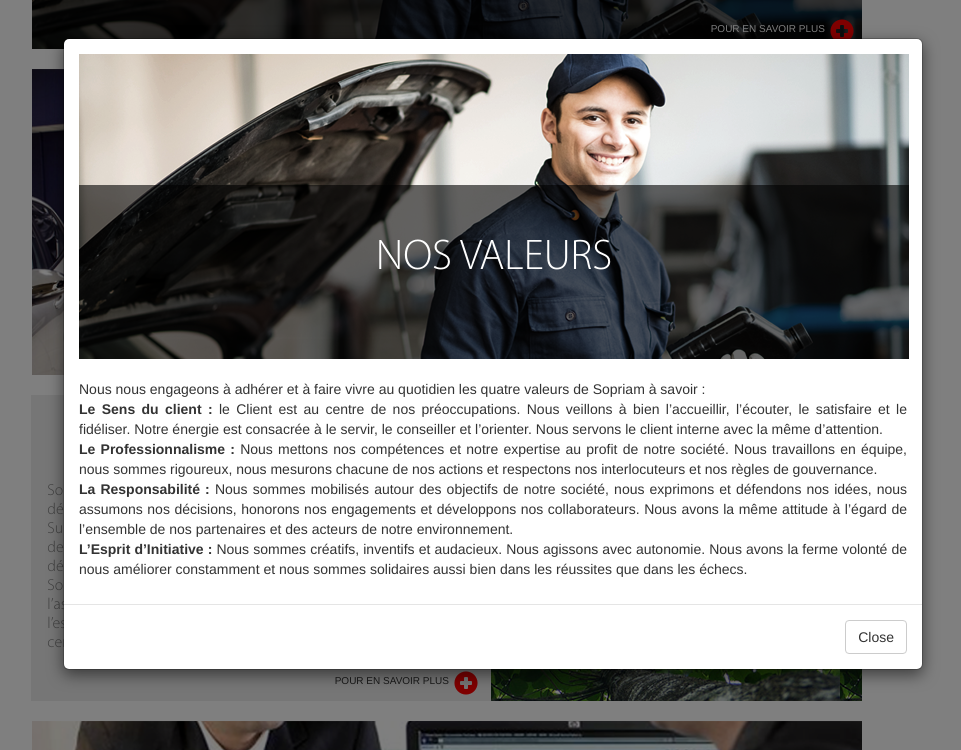
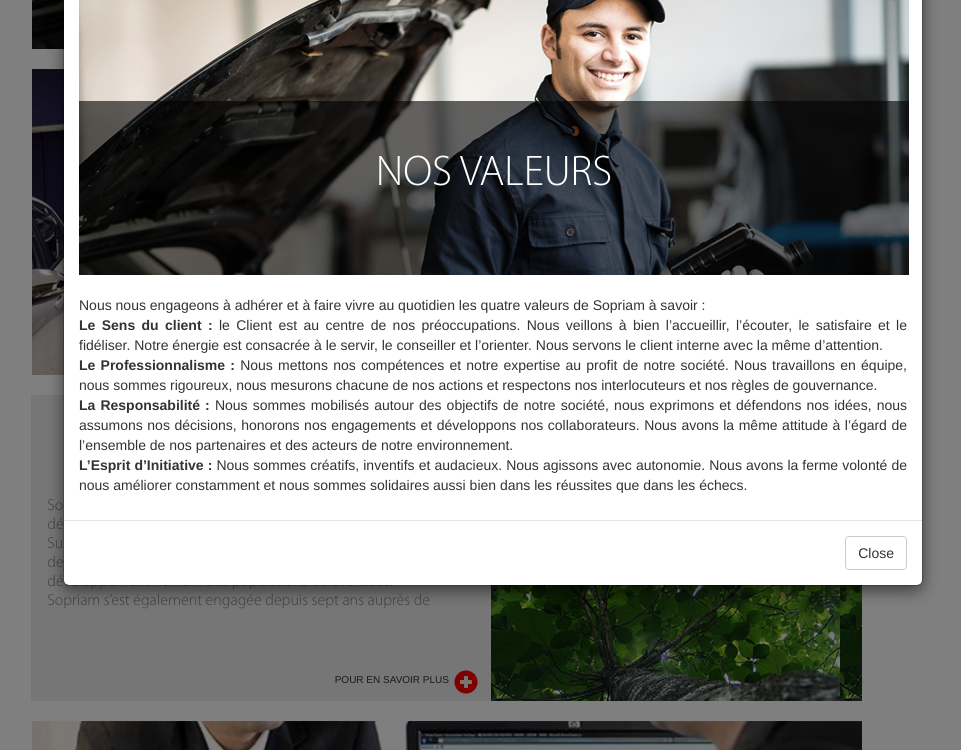
Before and after one commit to kbellioum/sopriam, a plain HTML site: page index.html in a window 1280 px wide. Both pictures are taken after a click on the element 1020 px from the left and 1449 px from the top of the page. Shown: the part 1099-1849 px from the top of the page, without its empty margins (193-1154 px from the left). Drawn offline with Linux system fonts and the light colour scheme.

Commit message:
update css

```diff
--- a/assets/css/style.css
+++ b/assets/css/style.css
@@ -763,11 +763,12 @@ li.dropdown {
 
 #txtsec {
     font-size: 16px;   /* for all text  font-size: 9px*/
-    height: 170px;    /* for all text  height: 180px*/
+    height: 112px;    /* for all text  height: 180px*/
     margin-bottom: 15px;
     overflow: hidden;
     word-wrap: break-word;
     margin-left: 10px;
+    margin-top: 25px;
 }
 
 
@@ -907,7 +908,7 @@ h1, .h1, h2, .h2, h3, .h3 {
 .position-bottom-sec {
     position: relative;
     right: -55px;
-    top: 3px;
+    top: 45px;
 }
 
 .hdfonts-nr {
@@ -970,11 +971,17 @@ h1, .h1, h2, .h2, h3, .h3 {
 position: absolute;
 left: 0;
 right: 0;
-top:2% !important;
+top: 1% !important;
 bottom: 0;
 margin: auto;
 width:60%;
-height:80%;
+height:100%;
+}
+
+.modal {
+/*    margin-top: -45%;  remove this */
+    max-height: 90%;
+    overflow-y: auto;
 }
 
 
```
